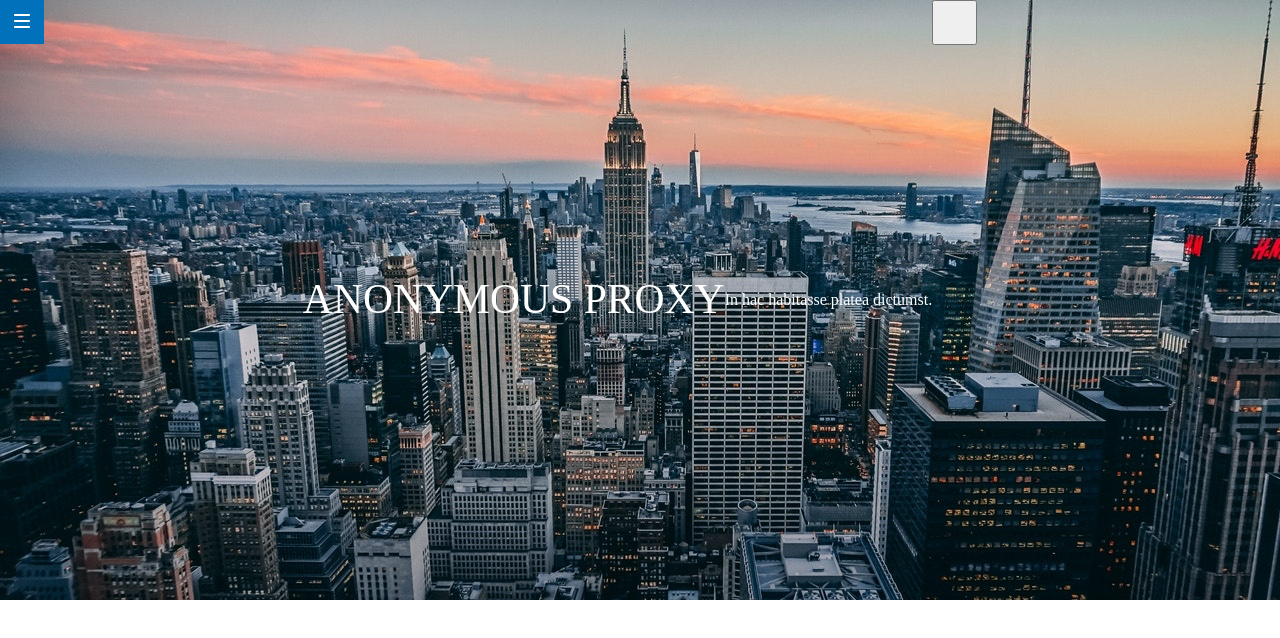
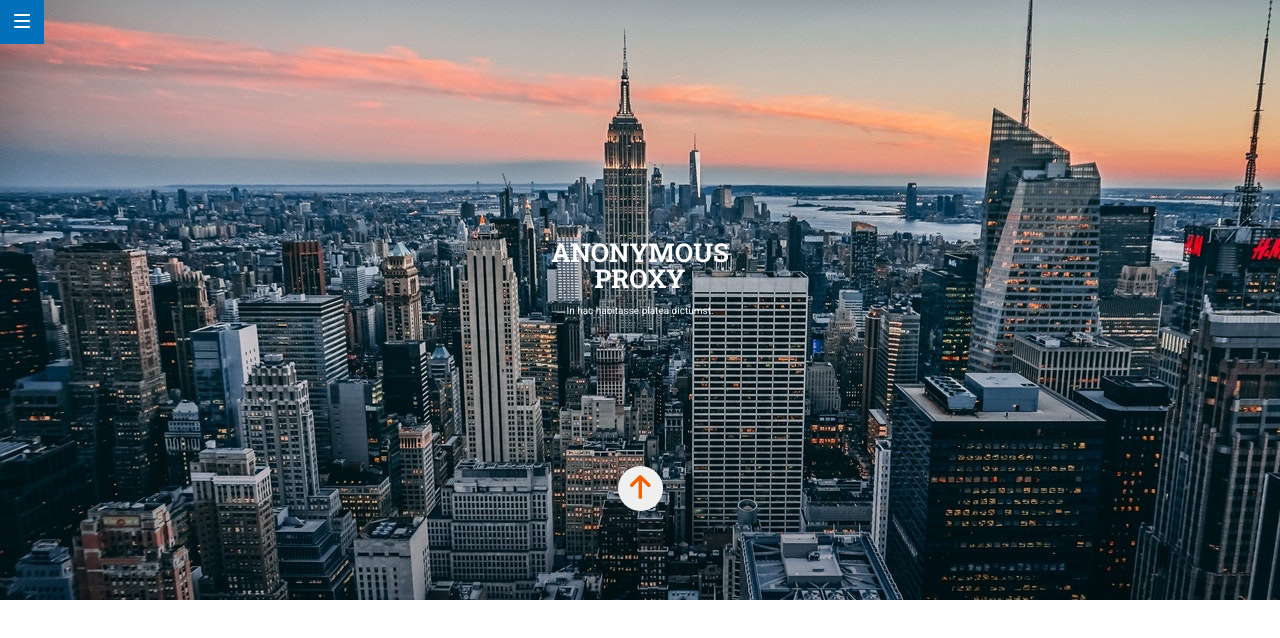
Before and after one commit to Adalab/modulo-1-evaluacion-final-MiriamPaternain, a website: page src/html/index.html in a window 1280 px wide. Drawn offline with nearby package versions, Linux system fonts and the light colour scheme; files that its build step writes are made by us from their sources; files whose address does not match are found by name.

```diff
--- a/src/html/partials/header.html
+++ b/src/html/partials/header.html
@@ -8,7 +8,17 @@
       />
     </a>
   </nav>
-  <h1 class="header__title">ANONYMOUS PROXY</h1>
-  <p class="header__text">In hac habitasse platea dictumst.</p>
-  <button class="header__button"></button>
+  <div class="header__container">
+    <h1 class="header__container--title">ANONYMOUS PROXY</h1>
+    <p class="header__container--text">In hac habitasse platea dictumst.</p>
+  </div>
+  <button class="header__button">
+    <a href="https://adalab.es/">
+      <img
+        src="./assets/images/ico-arrow.svg"
+        alt="icono formado por una flecha apuntando hacia arriba"
+        class="header__nav--icoarrow"
+      />
+    </a>
+  </button>
 </header>
--- a/src/html/partials/section-white.html
+++ b/src/html/partials/section-white.html
@@ -0,0 +1 @@
+<section class="sectionwhite"></section>
--- a/src/scss/core/_reset.scss
+++ b/src/scss/core/_reset.scss
@@ -1,6 +1,6 @@
-html{
+:root{
   font-size: 62.5%;
-  font-family: Roboto&display;
+  font-family: "Roboto", sans-serif;
 }
 
 * {
--- a/src/scss/core/_variables.scss
+++ b/src/scss/core/_variables.scss
@@ -1,2 +1,4 @@
 $bluefooter: #0271bc;
 $colorwhite: #ffffff;
+$font-title: "Roboto Slab";
+$font-text: "Roboto";
--- a/src/scss/layout/_header.scss
+++ b/src/scss/layout/_header.scss
@@ -4,7 +4,9 @@
     background-image:url(../images/cover.jpg);
     background-repeat: no-repeat;
     display: flex;
+    flex-direction: column;
     justify-content: center;
+    align-items: center;
 
 
     &__nav{
@@ -25,27 +27,37 @@
         }
 
     }
-
-    &__title{
+    &__container{
         display: flex;
         flex-direction: column;
         justify-content: center;
-        color: $colorwhite;
-        font-size: 2.6rem;
-        font-family: RobotoSlab;
+        align-items: center;
 
+        &--title {
+            max-width: 50px;
+            display: flex;
+            justify-content: center;
+            text-align: center;
+            color: $colorwhite;
+            font-size: 2.6rem;
+            font-family: $font-title;
+            }
 
-    }
-
-    &__text{
-        display: flex;
-        flex-direction: column;
-        justify-content: center;
-        color: $colorwhite;
+        &--text {
+            display: flex;
+            flex-direction: column;
+            justify-content: center;
+            color: $colorwhite;
+            font-size: 1rem;
+            margin-top: 15px;
+        }
     }
 
     &__button{
         width: 45px;
         height: 45px;
+        border-radius: 50%;
+        border: none;
+        transform: translateY(150PX);
     }
 }
```
